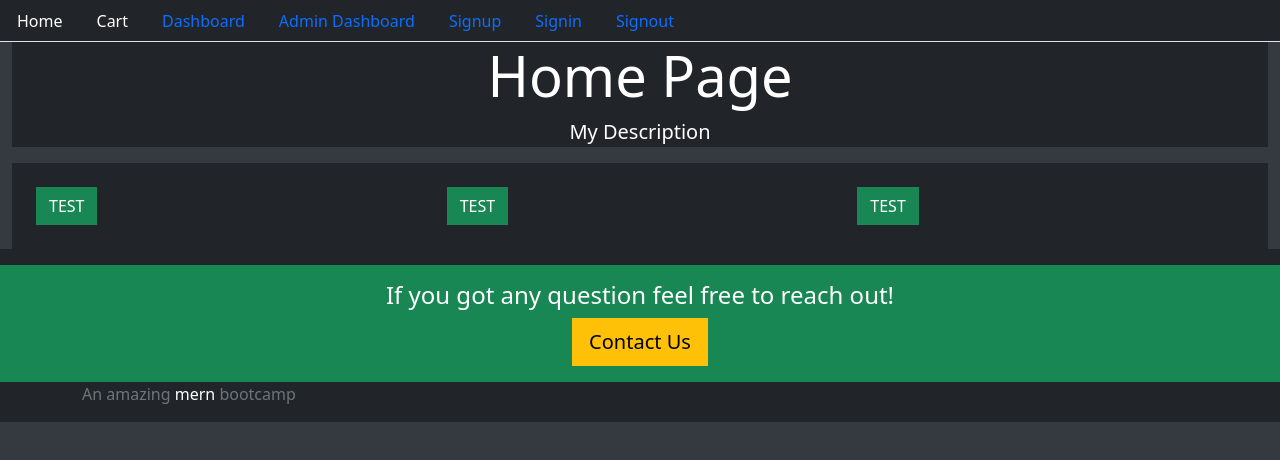
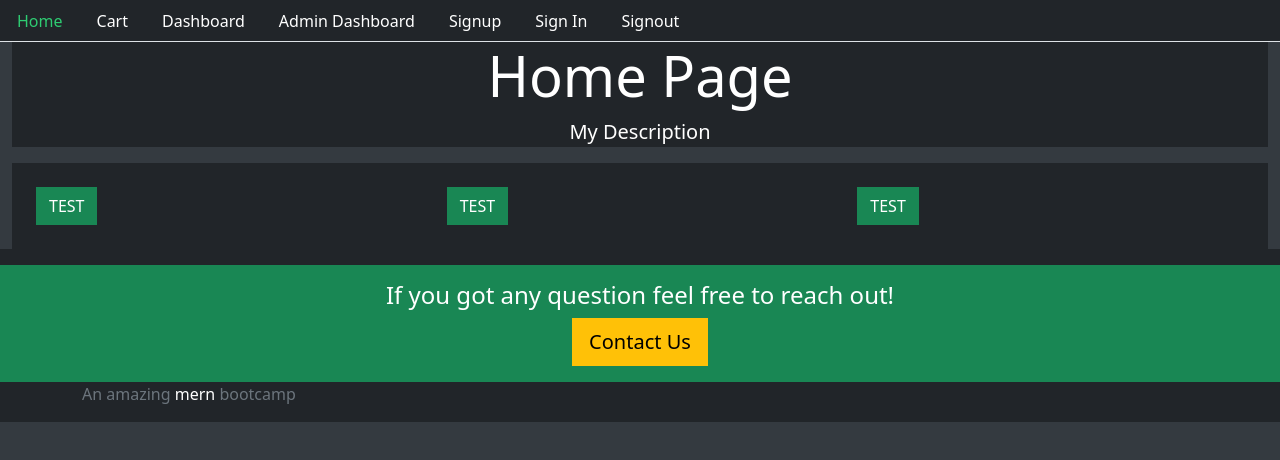
Before and after one commit to R1999T/mernProject, a React (Create React App) app in the folder projfrontend/: page / in a window 1280 px wide. Shown: the top 460 px of the page. Built offline with nearby package versions, Linux system fonts and the light colour scheme.

Commit message:
Menu.js created in frontend

```diff
--- a/projfrontend/src/core/Base.js
+++ b/projfrontend/src/core/Base.js
@@ -1,11 +1,9 @@
 import React from "react";
 import Menu from "./Menu";
-
 
 //if there is curly brackets return is necessary but if there is () no need to reture
 //mt-auto mean auto margin
 //span changes color of text
-
 
 const Base = ({
   title = "My Title",
@@ -14,7 +12,7 @@ const Base = ({
   children,
 }) => (
   <div>
-    <Menu/>
+    <Menu />
     <div className="container-fluid">
       <div className="jumbotron bg-dark text-white text-center">
         <h2 className="display-4">{title}</h2>
--- a/projfrontend/src/core/Menu.js
+++ b/projfrontend/src/core/Menu.js
@@ -3,12 +3,13 @@ import { Link, withRouter } from "react-router-dom";
 
 const currentTab = (history, path) => {
   if (history.location.pathname === path) {
+    return { color: "#2ecc72" };
+  } else {
     return { color: "#FFFFFF" };
-  } else {
-    return { color: "d1d1d1" };
   }
 };
 
+//curly braces need return
 const Menu = ({ history }) => (
   <div>
     <ul className="nav nav-tabs bg-dark">
@@ -18,7 +19,11 @@ const Menu = ({ history }) => (
         </Link>
       </li>
       <li className="nav-item">
-        <Link style={currentTab(history, "/")} className="nav-link" to="/cart">
+        <Link
+          style={currentTab(history, "/cart")}
+          className="nav-link"
+          to="/cart"
+        >
           Cart
         </Link>
       </li>
@@ -41,29 +46,17 @@ const Menu = ({ history }) => (
         </Link>
       </li>
       <li className="nav-item">
-        <Link
-          style={currentTab(history, "/signup")}
-          className="nav-link"
-          to="/signup"
-        >
+        <Link style={currentTab(history, "/signup")} className="nav-link" to="/signup">
           Signup
         </Link>
       </li>
       <li className="nav-item">
-        <Link
-          style={currentTab(history, "/signin")}
-          className="nav-link"
-          to="/signin"
-        >
-          Signin
+        <Link style={currentTab(history, "/signin")} className="nav-link" to="/signin">
+          Sign In
         </Link>
       </li>
       <li className="nav-item">
-        <Link
-          style={currentTab(history, "/signout")}
-          className="nav-link"
-          to="/signout"
-        >
+        <Link style={currentTab(history, "/signout")} className="nav-link" to="/signout">
           Signout
         </Link>
       </li>
```
